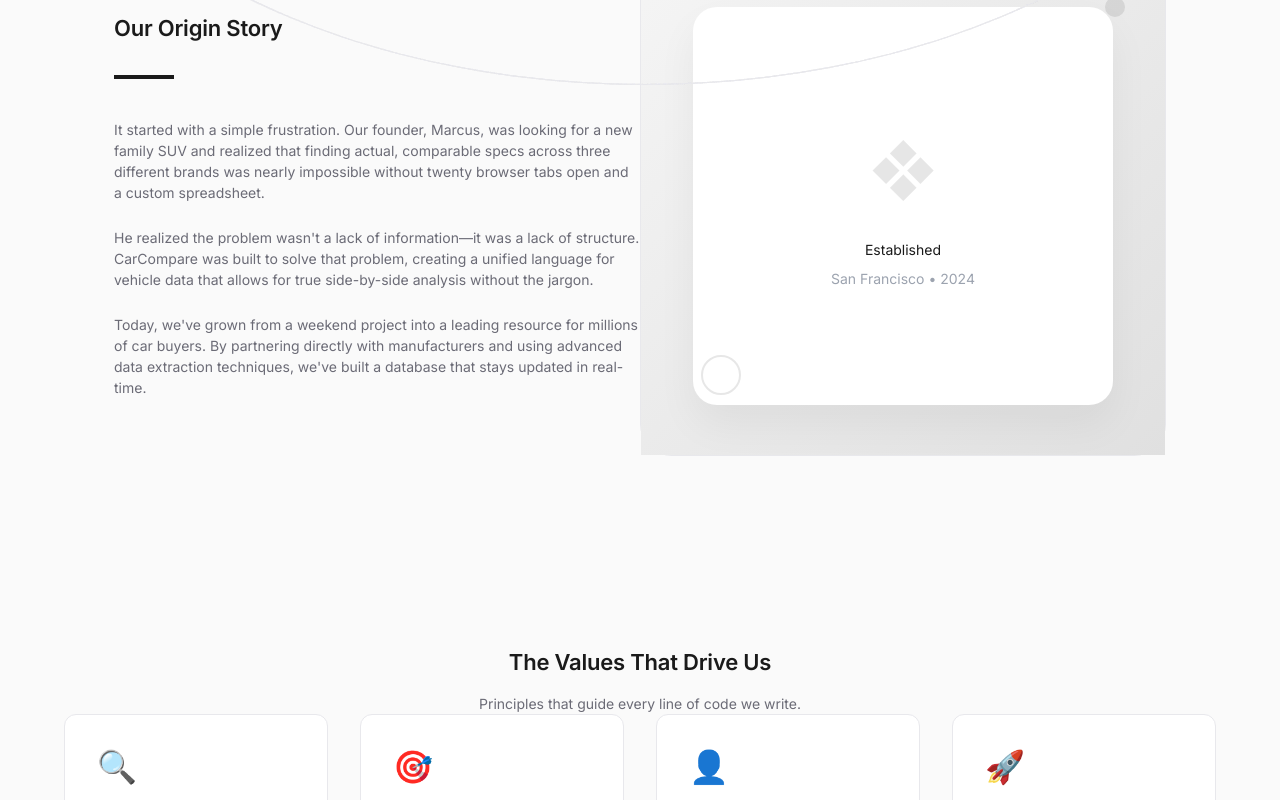
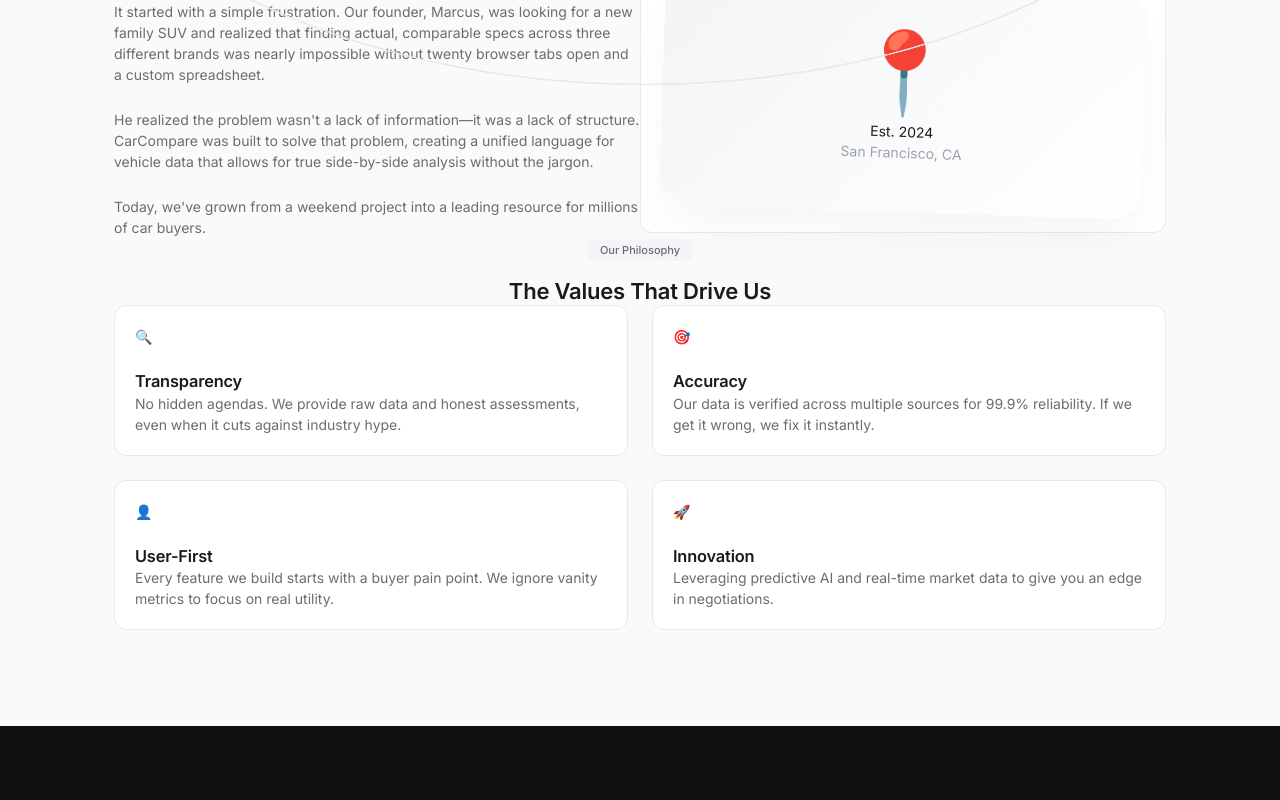
Before and after one commit to ZEESHANAY/carcompare-dashboard, a Next.js app: page /about in a window 1280 px wide. Shown: the part 720-1520 px from the top of the page. Built offline with nearby package versions, Linux system fonts and the light colour scheme.

Commit message:
Redesign About Us: Seamless Origin/Values flow + premium styling

```diff
--- a/src/app/about/page.tsx
+++ b/src/app/about/page.tsx
@@ -48,63 +48,74 @@
                 </div>
             </section>
 
-            {/* Our Story */}
-            <section className="section">
+            {/* Combined Story & Values Section */}
+            <section className="section overflow-hidden">
                 <div className="container" style={{ maxWidth: 1100 }}>
-                    <div className="grid grid-2 gap-20 items-center">
-                        <div className="flex flex-col gap-6">
-                            <h2 className="text-title text-4xl mb-2">Our Origin Story</h2>
-                            <div style={{ height: 4, width: 60, background: 'var(--text-primary)', marginBottom: '1rem' }} />
-                            <p className="text-secondary text-lg leading-relaxed">It started with a simple frustration. Our founder, Marcus, was looking for a new family SUV and realized that finding actual, comparable specs across three different brands was nearly impossible without twenty browser tabs open and a custom spreadsheet.</p>
-                            <p className="text-secondary text-lg leading-relaxed">He realized the problem wasn't a lack of information—it was a lack of structure. CarCompare was built to solve that problem, creating a unified language for vehicle data that allows for true side-by-side analysis without the jargon.</p>
-                            <p className="text-secondary text-lg leading-relaxed">Today, we've grown from a weekend project into a leading resource for millions of car buyers. By partnering directly with manufacturers and using advanced data extraction techniques, we've built a database that stays updated in real-time.</p>
+                    {/* Origin Story */}
+                    <div className="grid grid-2 gap-16 items-center mb-20 origin-section relative">
+                        {/* Connecting Line */}
+                        <div style={{ position: 'absolute', left: '50%', top: '100%', bottom: -100, width: 1, background: 'linear-gradient(to bottom, var(--border-subtle), transparent)', display: 'none' }} className="hidden md:block" />
+
+                        <div className="flex flex-col gap-8 order-2 md:order-1">
+                            <div>
+                                <h2 className="text-title text-4xl mb-4">Our Origin Story</h2>
+                                <p className="text-secondary text-lg leading-relaxed mb-6">
+                                    It started with a simple frustration. Our founder, Marcus, was looking for a new family SUV and realized that finding actual, comparable specs across three different brands was nearly impossible without twenty browser tabs open and a custom spreadsheet.
+                                </p>
+                                <p className="text-secondary text-lg leading-relaxed mb-6">
+                                    He realized the problem wasn't a lack of information—it was a lack of structure. CarCompare was built to solve that problem, creating a unified language for vehicle data that allows for true side-by-side analysis without the jargon.
+                                </p>
+                                <p className="text-secondary text-lg leading-relaxed font-medium">
+                                    Today, we've grown from a weekend project into a leading resource for millions of car buyers.
+                                </p>
+                            </div>
                         </div>
-                        <div className="card border-none overflow-hidden relative" style={{ height: 500, padding: 0, borderRadius: '2rem' }}>
-                            {/* Abstract Visual Replacement for Image */}
-                            <div style={{
-                                width: '100%', height: '100%',
-                                background: 'linear-gradient(135deg, #f5f5f5 0%, #e0e0e0 100%)',
-                                display: 'flex', alignItems: 'center', justifyContent: 'center',
-                                position: 'relative'
-                            }}>
+                        <div className="order-1 md:order-2">
+                            <div className="card border-none relative overflow-visible bg-transparent shadow-none p-0">
                                 <div style={{
-                                    position: 'absolute', width: '80%', height: '80%',
-                                    background: 'white', borderRadius: '1.5rem',
-                                    boxShadow: '0 20px 40px rgba(0,0,0,0.05)',
-                                    display: 'flex', flexDirection: 'column', alignItems: 'center', justifyContent: 'center'
+                                    background: 'linear-gradient(135deg, #F3F4F6 0%, #FFFFFF 100%)',
+                                    borderRadius: '2rem',
+                                    padding: '3rem',
+                                    boxShadow: '0 25px 50px -12px rgba(0, 0, 0, 0.05)',
+                                    transform: 'rotate(2deg)',
+                                    border: '1px solid rgba(255,255,255,0.5)'
                                 }}>
-                                    <div style={{ fontSize: 64, opacity: 0.1, marginBottom: 20 }}>❖</div>
-                                    <div className="text-center">
-                                        <div className="font-bold text-2xl mb-2">Established</div>
-                                        <div className="text-muted tracking-widest uppercase">San Francisco • 2024</div>
+                                    <div className="text-center relative z-10">
+                                        <div style={{ fontSize: 80, lineHeight: 1, marginBottom: 10 }}>📍</div>
+                                        <div className="font-bold text-3xl mb-1 text-primary">Est. 2024</div>
+                                        <div className="text-muted text-sm uppercase tracking-widest font-bold">San Francisco, CA</div>
                                     </div>
+                                    {/* Decorative Blobs */}
+                                    <div style={{ position: 'absolute', top: -20, right: -20, width: 80, height: 80, borderRadius: '50%', background: 'var(--blue-100)', opacity: 0.5, filter: 'blur(20px)' }} />
+                                    <div style={{ position: 'absolute', bottom: -20, left: -20, width: 100, height: 100, borderRadius: '50%', background: 'var(--purple-100)', opacity: 0.5, filter: 'blur(30px)' }} />
                                 </div>
-                                {/* Decorative elements */}
-                                <div style={{ position: 'absolute', top: 40, right: 40, width: 20, height: 20, borderRadius: '50%', background: 'var(--text-primary)', opacity: 0.1 }} />
-                                <div style={{ position: 'absolute', bottom: 60, left: 60, width: 40, height: 40, borderRadius: '50%', border: '2px solid var(--text-primary)', opacity: 0.1 }} />
                             </div>
                         </div>
                     </div>
-                </div>
-            </section>
 
-            {/* Values */}
-            <section className="section bg-surface">
-                <div className="container">
-                    <div className="text-center mb-20">
-                        <h2 className="text-title text-3xl mb-4">The Values That Drive Us</h2>
-                        <p className="text-secondary">Principles that guide every line of code we write.</p>
+                    {/* Transition to Values */}
+                    <div className="text-center max-w-2xl mx-auto mb-16 relative z-10">
+                        <span className="badge badge-outline mb-4 bg-white">Our Philosophy</span>
+                        <h2 className="text-title text-3xl">The Values That Drive Us</h2>
                     </div>
-                    <div className="grid grid-4 gap-8">
-                        {values.map(v => (
-                            <div key={v.title} className="card p-10 border-none bg-canvas hover:-translate-y-2 transition-transform duration-300 shadow-sm hover:shadow-xl">
-                                <div style={{
-                                    fontSize: 32, marginBottom: 'var(--space-6)',
-                                    width: 64, height: 64, borderRadius: '1rem',
-                                    background: 'var(--bg-surface)', display: 'flex', alignItems: 'center', justifyContent: 'center'
-                                }}>{v.icon}</div>
-                                <h3 className="text-xl font-bold mb-4">{v.title}</h3>
-                                <p className="text-secondary leading-relaxed">{v.desc}</p>
+
+                    {/* Values Grid */}
+                    <div className="grid grid-2 md:grid-4 gap-6">
+                        {values.map((v, i) => (
+                            <div key={v.title} className="group relative">
+                                <div className="card p-8 border-subtle h-full bg-white hover:border-primary/20 hover:shadow-xl transition-all duration-300 relative overflow-hidden rounded-2xl">
+                                    <div style={{
+                                        position: 'absolute', top: 0, left: 0, width: '100%', height: 4,
+                                        background: i % 2 === 0 ? 'var(--blue-500)' : 'var(--purple-500)',
+                                        opacity: 0, transition: 'opacity 0.3s ease'
+                                    }} className="group-hover:opacity-100" />
+
+                                    <div className="mb-6 inline-flex items-center justify-center w-12 h-12 rounded-xl bg-surface group-hover:bg-primary/5 text-2xl transition-colors">
+                                        {v.icon}
+                                    </div>
+                                    <h3 className="text-lg font-bold mb-3 group-hover:text-primary transition-colors">{v.title}</h3>
+                                    <p className="text-sm text-secondary leading-relaxed">{v.desc}</p>
+                                </div>
                             </div>
                         ))}
                     </div>
```
